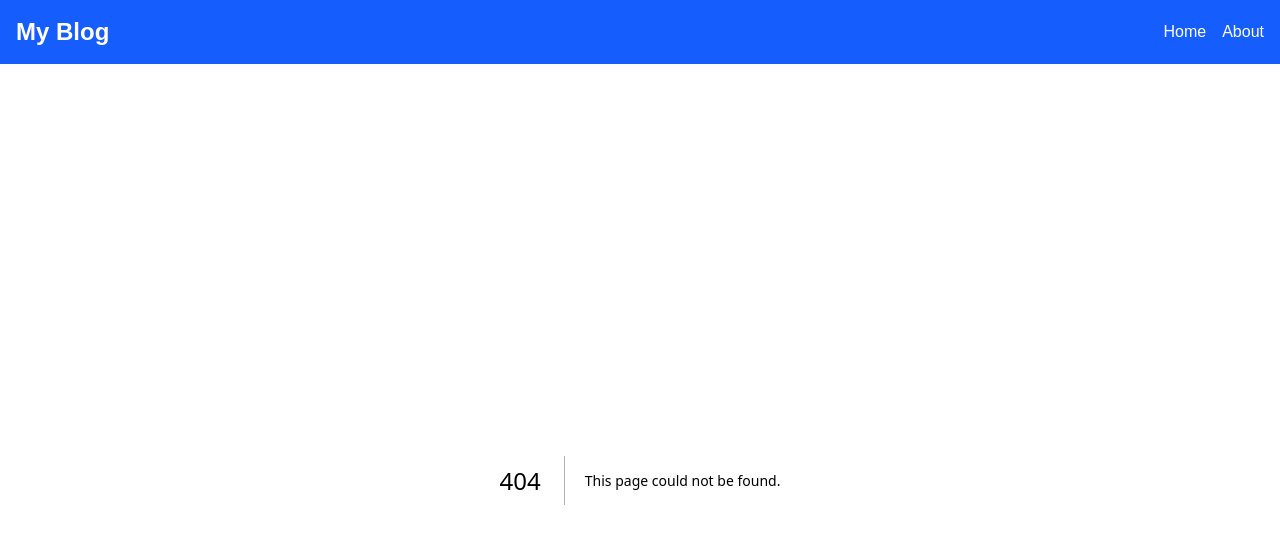
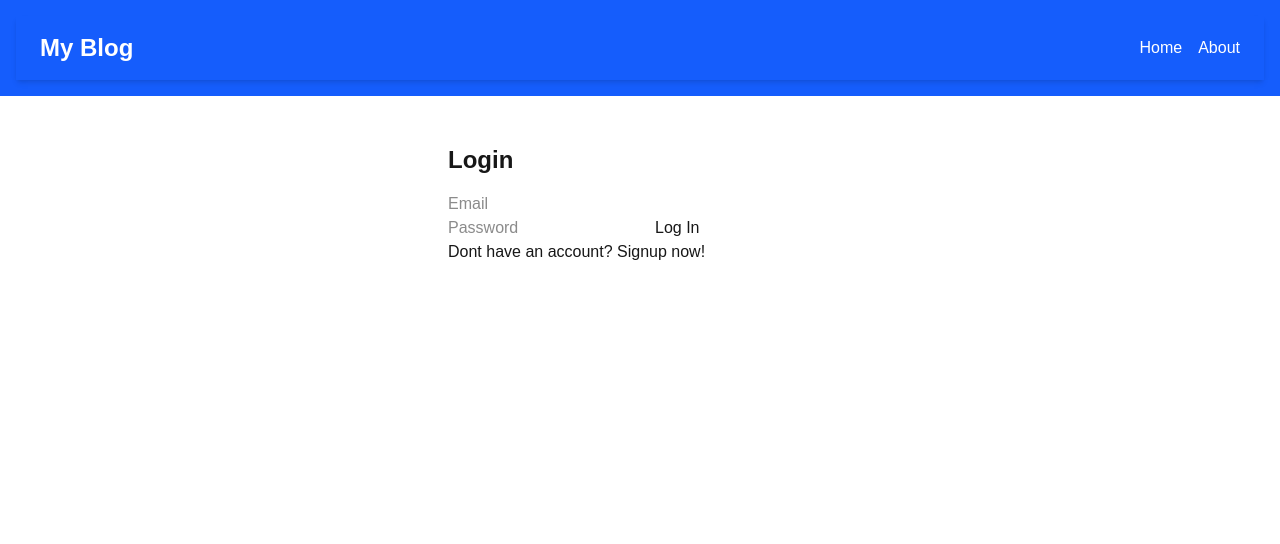
Before and after one commit to hammad-se-dev/Blog-App, a Next.js app: page /login in a window 1280 px wide. Before the commit this address had no page. Shown: the top 544 px of the page. Built offline with nearby package versions, Linux system fonts and the light colour scheme; no server answers.

Commit message:
second commit

```diff
--- /dev/null
+++ b/middleware.ts
@@ -0,0 +1,37 @@
+// middleware.ts
+import { createMiddlewareClient } from '@supabase/auth-helpers-nextjs';
+import { NextResponse } from 'next/server';
+import type { NextRequest } from 'next/server';
+
+export async function middleware(req: NextRequest) {
+  const res = NextResponse.next();
+  const supabase = createMiddlewareClient({ req, res });
+
+  // Get the session from the cookies
+  const {
+    data: { session },
+  } = await supabase.auth.getSession();
+
+  // If the user is not logged in and is trying to access a protected route
+  if (!session && req.nextUrl.pathname.startsWith('/dashboard')) {
+    // Redirect them to the login page
+    const url = req.nextUrl.clone();
+    url.pathname = '/login';
+    return NextResponse.redirect(url);
+  }
+
+  return res;
+}
+
+// Configure which paths the middleware runs on
+export const config = {
+  matcher: [
+    /*
+     * Match all request paths except for the ones starting with:
+     * - _next/static (static files)
+     * - _next/image (image optimization files)
+     * - favicon.ico (favicon file)
+     */
+    '/((?!_next/static|_next/image|favicon.ico).*)',
+  ],
+};
--- a/package.json
+++ b/package.json
@@ -9,6 +9,7 @@
     "lint": "next lint"
   },
   "dependencies": {
+    "@supabase/auth-helpers-nextjs": "^0.10.0",
     "@supabase/ssr": "^0.6.1",
     "@supabase/supabase-js": "^2.52.0",
     "next": "15.4.2",
--- /dev/null
+++ b/src/app/components/LoginForm.jsx
@@ -0,0 +1,43 @@
+// components/LoginForm.jsx
+'use client'; // This is a client component
+
+import { useState } from 'react';
+import { supabase } from '@/lib/supabase';
+import { useRouter } from 'next/navigation';
+import Link from 'next/link';
+
+export default function LoginForm() {
+  const [email, setEmail] = useState('');
+  const [password, setPassword] = useState('');
+  const [error, setError] = useState(null);
+  const router = useRouter();
+
+  const handleLogin = async (e) => {
+    e.preventDefault();
+    setError(null);
+
+    const { data, error } = await supabase.auth.signInWithPassword({
+      email: email,
+      password: password,
+    });
+
+    if (error) {
+      setError(error.message);
+    } else {
+      // **Successful login! Redirect to the protected page.**
+      router.push('/dashboard'); // The "certain screen" you wanted
+      router.refresh(); // Recommended to re-fetch server-side data
+    }
+  };
+
+  return (
+    <form onSubmit={handleLogin}>
+      <input type="email" value={email} onChange={(e) => setEmail(e.target.value)} placeholder="Email" required />
+      <input type="password" value={password} onChange={(e) => setPassword(e.target.value)} placeholder="Password" required />
+      <button type="submit">Log In</button>
+      <p>Dont have an account? <Link href='/signup'>Signup now!</Link></p>
+      {error && <p style={{ color: 'red' }}>{error}</p>}
+
+    </form>
+  );
+}
--- /dev/null
+++ b/src/app/components/Navbar.jsx
@@ -0,0 +1,50 @@
+'use client';
+
+import React from 'react';
+import { supabase } from '@/lib/supabase';
+import Link from 'next/link';
+import { useRouter } from 'next/navigation';
+import { useState, useEffect } from 'react';
+
+function Navbar() {
+  const router = useRouter();
+  const [session, setSession] = useState(null);
+
+  useEffect(() => {
+    supabase.auth.getSession().then(({ data }) => {
+      setSession(data.session);
+    });
+  }, []);
+
+  const handleLogout = async () => {
+    await supabase.auth.signOut();
+    router.push('/login');
+  };
+
+  return (
+    <nav className="bg-blue-600 text-white px-6 py-4 shadow-md">
+      <div className="container mx-auto flex flex-col sm:flex-row justify-between items-center">
+        <h1 className="text-2xl font-bold mb-2 sm:mb-0">My Blog</h1>
+        <div className="flex items-center gap-4">
+          <Link href="/" className="hover:underline transition duration-200">
+            Home
+          </Link>
+          <Link href="/about" className="hover:underline transition duration-200">
+            About
+          </Link>
+          {session && (
+          <button
+            onClick={handleLogout}
+            className="bg-white text-blue-600 px-4 py-2 rounded hover:bg-gray-100 transition"
+          >
+            Logout
+          </button>
+        )}
+
+        </div>
+      </div>
+    </nav>
+  );
+}
+
+export default Navbar;
--- /dev/null
+++ b/src/app/components/SignupForm.jsx
@@ -0,0 +1,42 @@
+// components/SignUpForm.jsx
+'use client'; // This is a client component
+
+import { useState } from 'react';
+import { supabase } from '@/lib/supabase';
+import { useRouter } from 'next/navigation'; // Use navigation for App Router
+
+export default function SignUpForm() {
+  const [email, setEmail] = useState('');
+  const [password, setPassword] = useState('');
+  const [error, setError] = useState(null);
+  const router = useRouter();
+
+  const handleSignUp = async (e) => {
+    e.preventDefault();
+    setError(null); // Reset error state
+
+    const { data, error } = await supabase.auth.signUp({
+      email: email,
+      password: password,
+    });
+
+    if (error) {
+      setError(error.message);
+    } else {
+      // On successful signup, Supabase sends a confirmation email.
+      // You can redirect them to a page telling them to check their email.
+      // Or, if email confirmation is disabled, you can log them in directly.
+      alert('Success! Please check your email to confirm your account.');
+      router.push('/login'); // Redirect to login page after signup
+    }
+  };
+
+  return (
+    <form onSubmit={handleSignUp}>
+      <input type="email" value={email} onChange={(e) => setEmail(e.target.value)} placeholder="Email" required />
+      <input type="password" value={password} onChange={(e) => setPassword(e.target.value)} placeholder="Password" required />
+      <button type="submit">Sign Up</button>
+      {error && <p style={{ color: 'red' }}>{error}</p>}
+    </form>
+  );
+}
--- /dev/null
+++ b/src/app/dashboard/page.jsx
@@ -0,0 +1,39 @@
+// app/dashboard/page.jsx
+import { getPosts } from '../data/posts';
+import Link from 'next/link';
+
+export default async function Dashboard() {
+  const posts = await getPosts();
+
+  return (
+    <>
+      {/* <header className="bg-blue-600 text-white p-4">
+        <nav className="container mx-auto flex justify-between items-center">
+          <h1 className="text-2xl font-bold">My Blog</h1>
+          <div>
+            <Link href="/dashboard" className="mr-4 hover:underline">Home</Link>
+            <Link href="/about" className="hover:underline">About</Link>
+          </div>
+        </nav>
+      </header> */}
+
+      <main className="container mx-auto p-4">
+        <h2 className="text-3xl font-bold mb-6">Blog Posts</h2>
+        <div className="grid gap-4 md:grid-cols-2 lg:grid-cols-3">
+          {posts.map((post) => (
+            <div key={post.id} className="bg-white p-4 rounded-lg shadow-md">
+              <h3 className="text-xl font-semibold mb-2">{post.title}</h3>
+              <p className="text-gray-600 mb-4">{post.excerpt}</p>
+              <Link
+                href={`/posts/${post.id}`}
+                className="text-blue-600 hover:underline"
+              >
+                Read More
+              </Link>
+            </div>
+          ))}
+        </div>
+      </main>
+    </>
+  );
+}
--- a/src/app/layout.jsx
+++ b/src/app/layout.jsx
@@ -1,5 +1,6 @@
 import Link from 'next/link';
 import './globals.css';
+import Navbar from './components/Navbar'
 
 export const metadata = {
   title: 'My Next.js Blog',
@@ -11,13 +12,7 @@ export default function RootLayout({ children }) {
     <html lang="en">
       <body className="min-h-screen bg-gray-100">
         <header className="bg-blue-600 text-white p-4">
-          <nav className="container mx-auto flex justify-between items-center">
-            <h1 className="text-2xl font-bold">My Blog</h1>
-            <div>
-              <Link href="/" className="mr-4 hover:underline">Home</Link>
-              <Link href="/about" className="hover:underline">About</Link>
-            </div>
-          </nav>
+          <Navbar/>
         </header>
         <main className="container mx-auto p-4">{children}</main>
       </body>
--- /dev/null
+++ b/src/app/login/page.jsx
@@ -0,0 +1,11 @@
+// app/login/page.jsx
+import LoginForm from '../components/LoginForm';
+
+export default function LoginPage() {
+  return (
+    <div className="p-8 max-w-md mx-auto">
+      <h1 className="text-2xl font-bold mb-4">Login</h1>
+      <LoginForm />
+    </div>
+  );
+}
--- a/src/app/page.jsx
+++ b/src/app/page.jsx
@@ -1,26 +1,26 @@
-import Link from 'next/link';
-import { getPosts } from './data/posts';
+// app/page.jsx
+'use client';
 
-export default async function Home() {
-  const posts = await getPosts();
+import { useEffect } from 'react';
+import { useRouter } from 'next/navigation';
+import { supabase } from '@/lib/supabase';
 
-  return (
-    <div>
-      <h2 className="text-3xl font-bold mb-6">Blog Posts</h2>
-      <div className="grid gap-4 md:grid-cols-2 lg:grid-cols-3">
-        {posts.map((post) => (
-          <div key={post.id} className="bg-white p-4 rounded-lg shadow-md">
-            <h3 className="text-xl font-semibold mb-2">{post.title}</h3>
-            <p className="text-gray-600 mb-4">{post.excerpt}</p>
-            <Link
-              href={`/posts/${post.id}`}
-              className="text-blue-600 hover:underline"
-            >
-              Read More
-            </Link>
-          </div>
-        ))}
-      </div>
-    </div>
-  );
+export default function Home() {
+  const router = useRouter();
+
+  useEffect(() => {
+    const checkSession = async () => {
+      const { data: { session } } = await supabase.auth.getSession();
+
+      if (session) {
+        router.replace('/dashboard');
+      } else {
+        router.replace('/login');
+      }
+    };
+
+    checkSession();
+  }, [router]);
+
+  return <p>Loading...</p>;
 }
--- /dev/null
+++ b/src/app/signup/page.jsx
@@ -0,0 +1,11 @@
+// app/login/page.jsx
+import SignUpForm from "../components/SignupForm";
+
+export default function SignupPage() {
+  return (
+    <div className="p-8 max-w-md mx-auto">
+      <h1 className="text-2xl font-bold mb-4">Signup</h1>
+      <SignUpForm />
+    </div>
+  );
+}
--- /dev/null
+++ b/src/lib/supabase.js
@@ -0,0 +1,7 @@
+    // src/lib/supabase.ts
+    import { createClient } from '@supabase/supabase-js'
+
+    const supabaseUrl = process.env.NEXT_PUBLIC_SUPABASE_URL
+    const supabaseAnonKey = process.env.NEXT_PUBLIC_SUPABASE_ANON_KEY
+
+    export const supabase = createClient(supabaseUrl, supabaseAnonKey)
```
Also changed, not shown: 1 other file (tests, documents, lock files or other folders).
